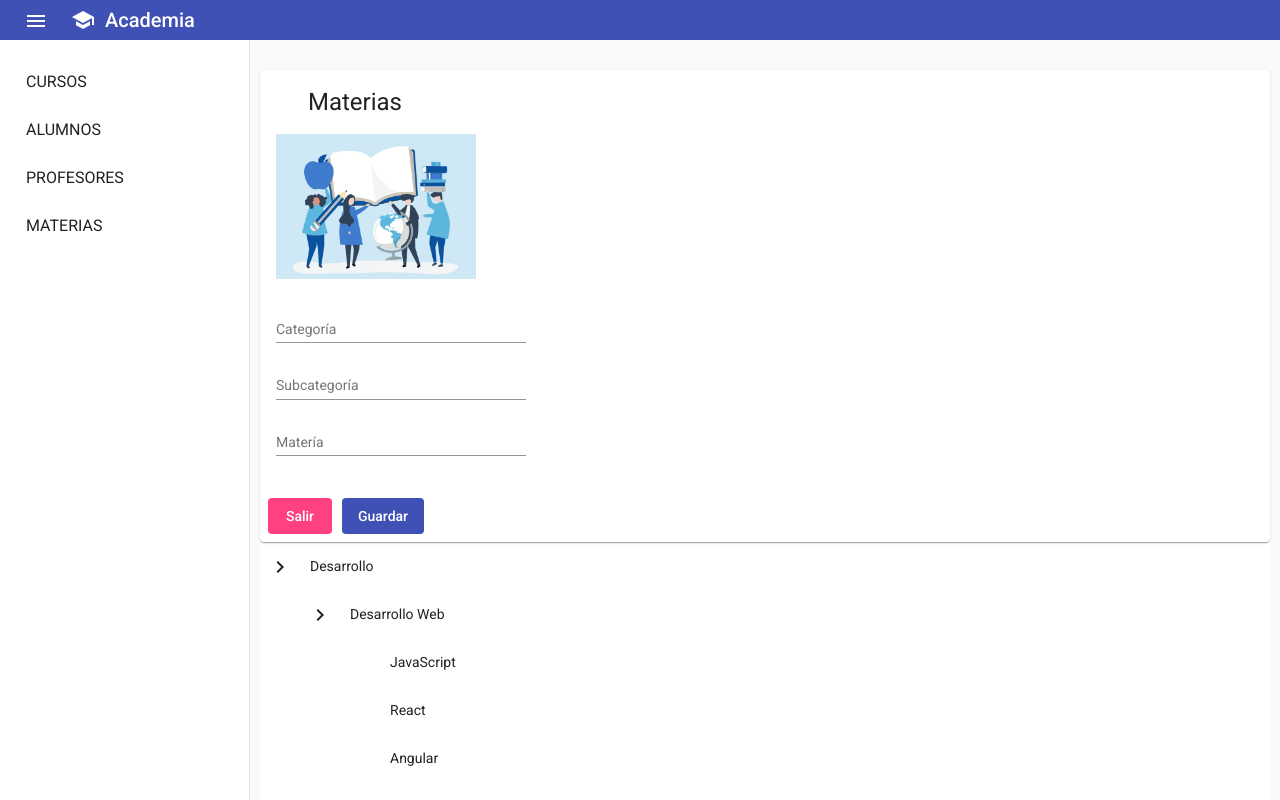
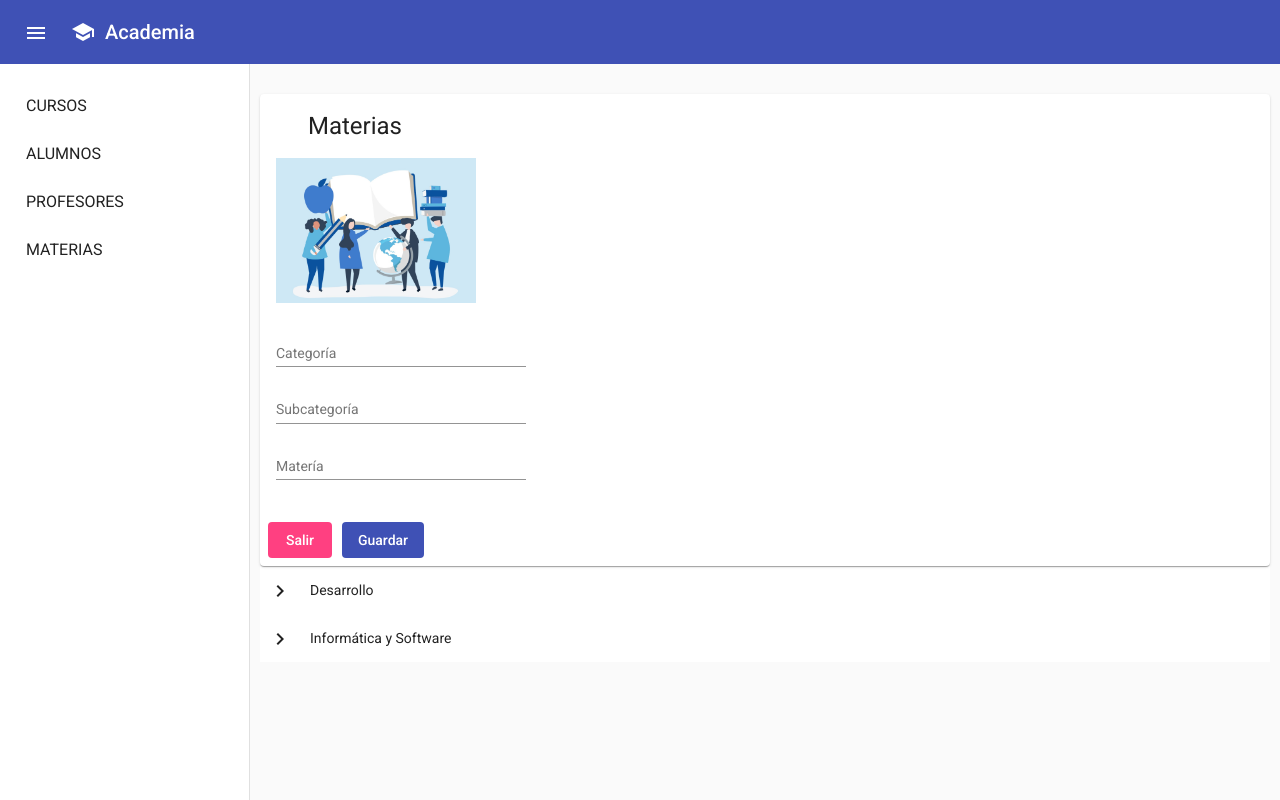
Before and after one commit to manu020766/academia-front, an Angular app: page /materias in a window 1280 px wide. Built offline with nearby package versions, Linux system fonts and the light colour scheme.

Commit message:
remove useless stuff

```diff
--- a/src/app/materias/materias.component.scss
+++ b/src/app/materias/materias.component.scss
@@ -20,7 +20,7 @@ button {
 
 
 .example-tree-invisible {
-    display: block;
+    display: none;
   }
 
 .example-tree ul,
--- a/src/app/materias/materias.component.ts
+++ b/src/app/materias/materias.component.ts
@@ -15,45 +15,6 @@ interface FoodNode {
   children?: FoodNode[]
 }
 
-const TREE_DATA: FoodNode[] = [
-  {
-    name: 'Desarrollo',
-    children: [
-      {
-        name: 'Desarrollo Web',
-        children: [
-          {name: 'JavaScript'},
-          {name: 'Angular'},
-          {name: 'React'},
-        ]
-      }, {
-        name: 'Aplicaciones móviles',
-        children: [
-          {name: 'Desarrollo en Android'},
-          {name: 'Desarrollo en iOs'},
-        ]
-      },
-    ]
-  }, {
-    name: 'Informática y Software',
-    children: [
-      {
-        name: 'Sistemas operativos',
-        children: [
-          {name: 'Linux'},
-          {name: 'Windows Server'},
-        ]
-      }, {
-        name: 'Hardware',
-        children: [
-          {name: 'Arduino'},
-          {name: 'Raspberry Pi'},
-        ]
-      },
-    ]
-  },
-];
-
 @Component({
   selector: 'app-materias',
   templateUrl: './materias.component.html',
@@ -66,7 +27,6 @@ export class MateriasComponent implements OnInit {
               private router: Router,
               private materiasService: MateriasService
               ) {
-    //this.dataSource.data = TREE_DATA
   }
 
   ngOnInit(): void {
@@ -85,50 +45,19 @@ export class MateriasComponent implements OnInit {
       let categoria = c
       let subCategorias =  materiasTodo.filter(s => s.categoria === c)
 
-      console.log(categoria)
-
       datosCategoria.name = categoria
 
 
       subCategorias.forEach((s) => {
-        // console.log(s.subCategoria)
-        //console.log('s.materias', s.materias)
-
         datosCategoria.children.push({ name: s.subCategoria, children: s.materias })
       })
 
-      console.log('----------------------------')
-      console.log(datosCategoria)
-
-      // console.log(categoria, subCategorias)
       this.TREE_DATA_COPIA.push(datosCategoria)
       datosCategoria = { name: '', children: [] }
     })
-    console.log('----------------------------')
-    console.log('TREE_DATA_COPIA', this.TREE_DATA_COPIA)
 
-
-
-
-    // let materiasTodo = this.materiasService.subCategoriasMaterias // categorias - subcategorias - materias
-    // let categoriaAnterior = ''
-    // let categoria
-    // materiasTodo.forEach((materia) => {
-
-    //   categoria = materia.categoria
-    //   if (categoriaAnterior !== categoria) {
-    //     categoriaAnterior = categoria
-    //     categoria = { name: categoria }
-
-
-
-    //     this.TREE_DATA_COPIA.push(categoria)
-    //   }
-
-
-    // })
-    // console.log('TREE_DATA_COPIA', this.TREE_DATA_COPIA)
     this.dataSource.data = this.TREE_DATA_COPIA
+    console.log(this.TREE_DATA_COPIA)
 
   }
 
```
Also changed, not shown: src/app/materias/materias.service.ts (+11 -19 lines).
